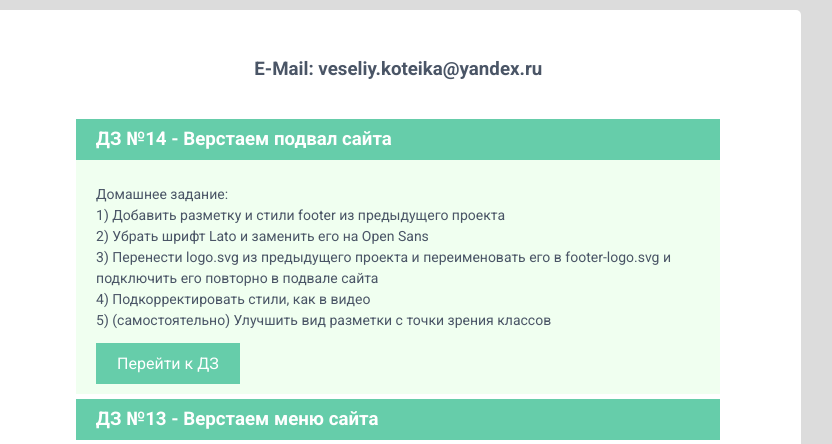
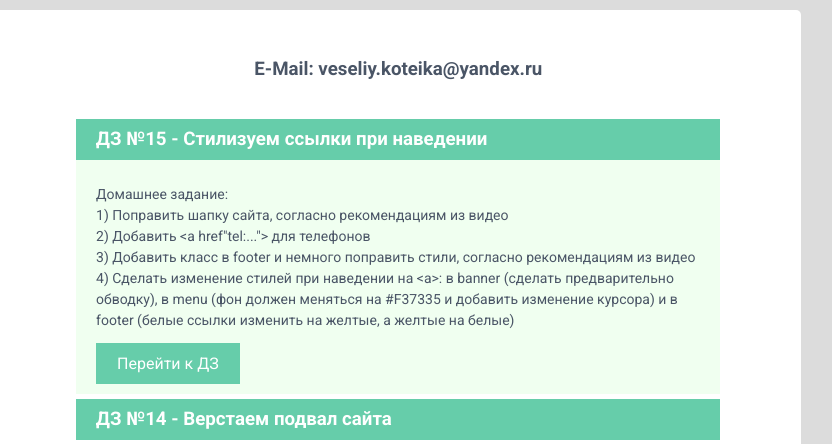
Before and after one commit to den7466/MyPortfolio, a plain HTML site: page index.html in a window 1280 px wide. Shown: the top 444 px of the page, 351-1183 px from the left. Drawn offline with nearby package versions, Linux system fonts and the light colour scheme.

Commit message:
Add task 15

```diff
--- a/index.html
+++ b/index.html
@@ -41,6 +41,17 @@
         <div class="cases">
             <h3>E-Mail: veseliy.koteika@yandex.ru</h3>
             <div id="accordion">
+                <h3>ДЗ №15 - Стилизуем ссылки при наведении</h3>
+                <div>
+                    <p>
+                        Домашнее задание:<br>
+                        1) Поправить шапку сайта, согласно рекомендациям из видео<br>
+                        2) Добавить &lt;a href&quot;tel:...&quot;&gt; для телефонов<br>
+                        3) Добавить класс в footer и немного поправить стили, согласно рекомендациям из видео<br>
+                        4) Сделать изменение стилей при наведении на &lt;a&gt;: в banner (сделать предварительно обводку), в menu (фон должен меняться на #F37335 и добавить изменение курсора) и в footer (белые ссылки изменить на желтые, а желтые на белые)
+                    </p>
+                    <a href="https://den7466.github.io/Module01-Burger/" title="Открыть ДЗ" target="_blank">Перейти к ДЗ</a>
+                </div>
                 <h3>ДЗ №14 - Верстаем подвал сайта</h3>
                 <div>
                     <p>
```
